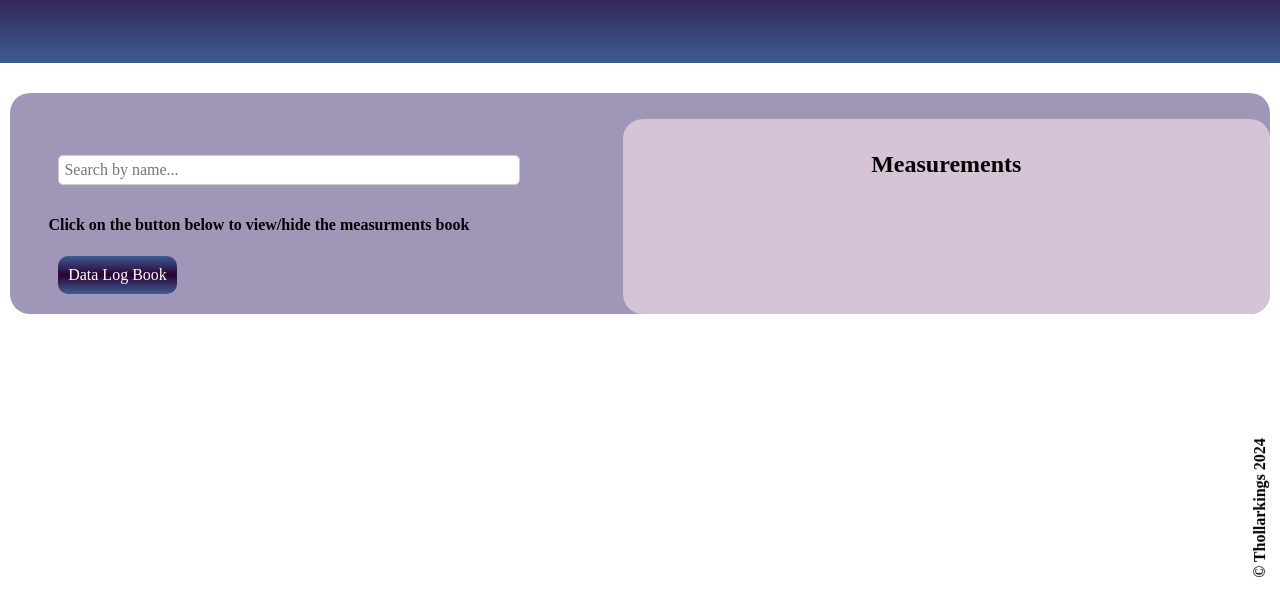
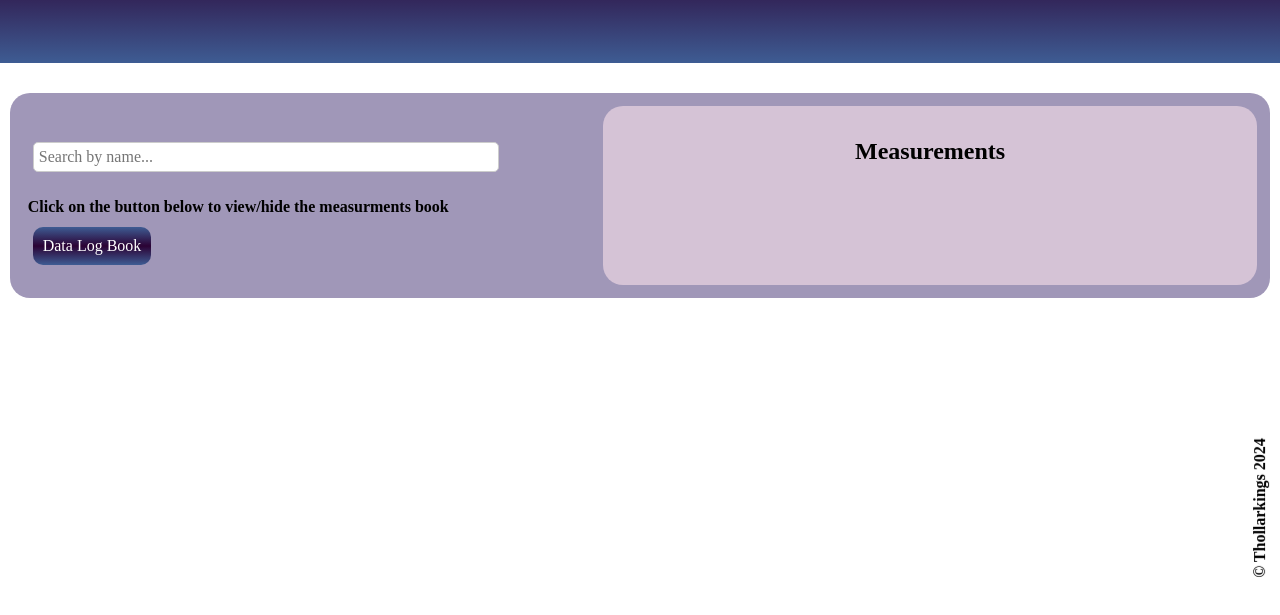
Before and after one commit to Thollarkings/Tailors_Log_Book, a plain HTML site: page index.html in a window 1280 px wide. Shown: the part 151-766 px from the top of the page. Drawn offline with nearby package versions, Linux system fonts and the light colour scheme.

Commit message:
Update styles.css

```diff
--- a/styles.css
+++ b/styles.css
@@ -29,8 +29,7 @@ header {
 }
 
   main {
-    padding-top: 2%;
-    padding-left: 3%;
+    padding: 1%;
     display: flex;
     margin: auto;
     justify-content: space-between;
@@ -39,6 +38,7 @@ header {
     background-color: #a097b8;
     margin: 10px;
     border-radius: 20px;
+
   }
 
   #title {
@@ -115,8 +115,14 @@ header {
   .collapsible {
     margin: 20px 0;
     width: 40%;
+
 }
 
+.collapsible h4 {
+  margin: 10px 5px;
+  width: 100%;
+  text-align: center;
+}
 
 
 
@@ -136,6 +142,7 @@ header {
     border: 1px solid #ccc;
     border-radius: 10px;
     width: 100;
+
 }
 
 .collapsible-content form {
```
